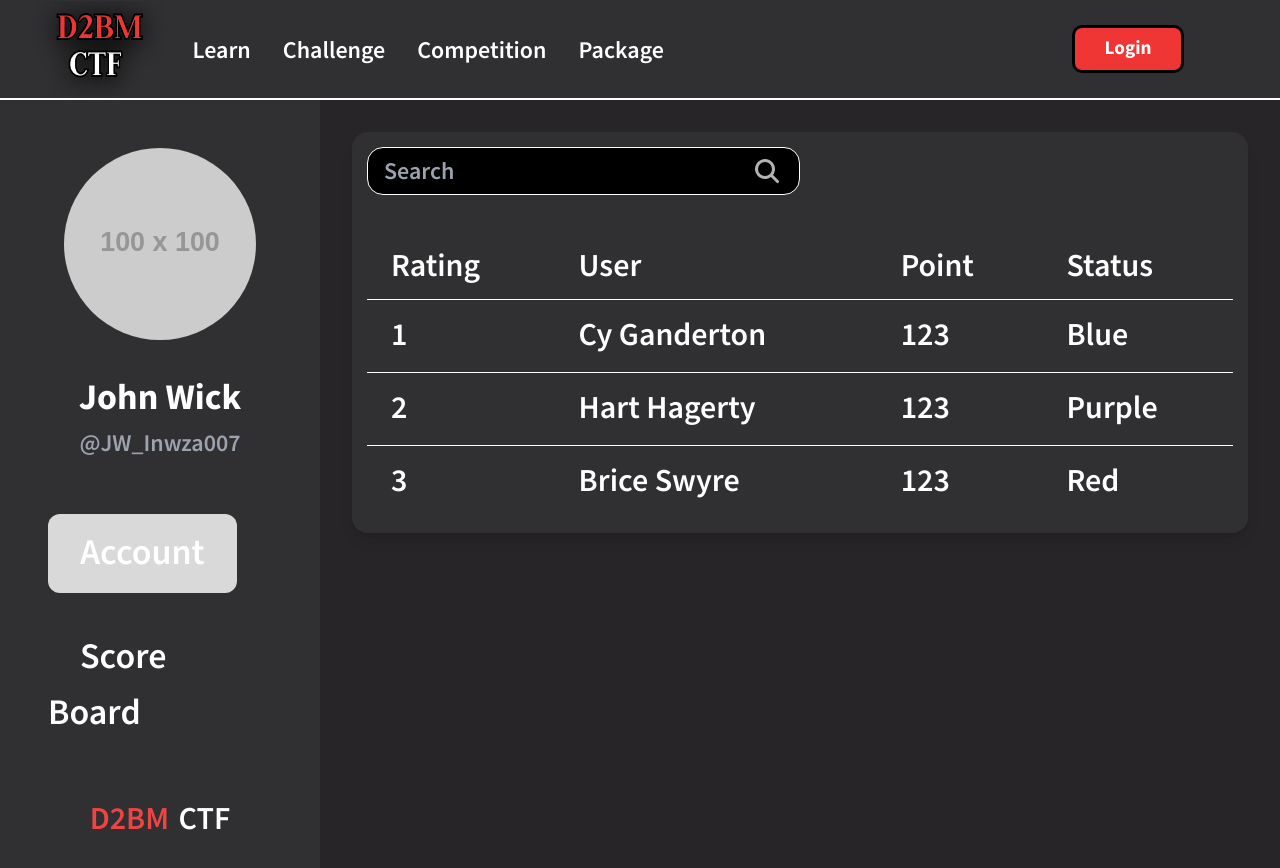
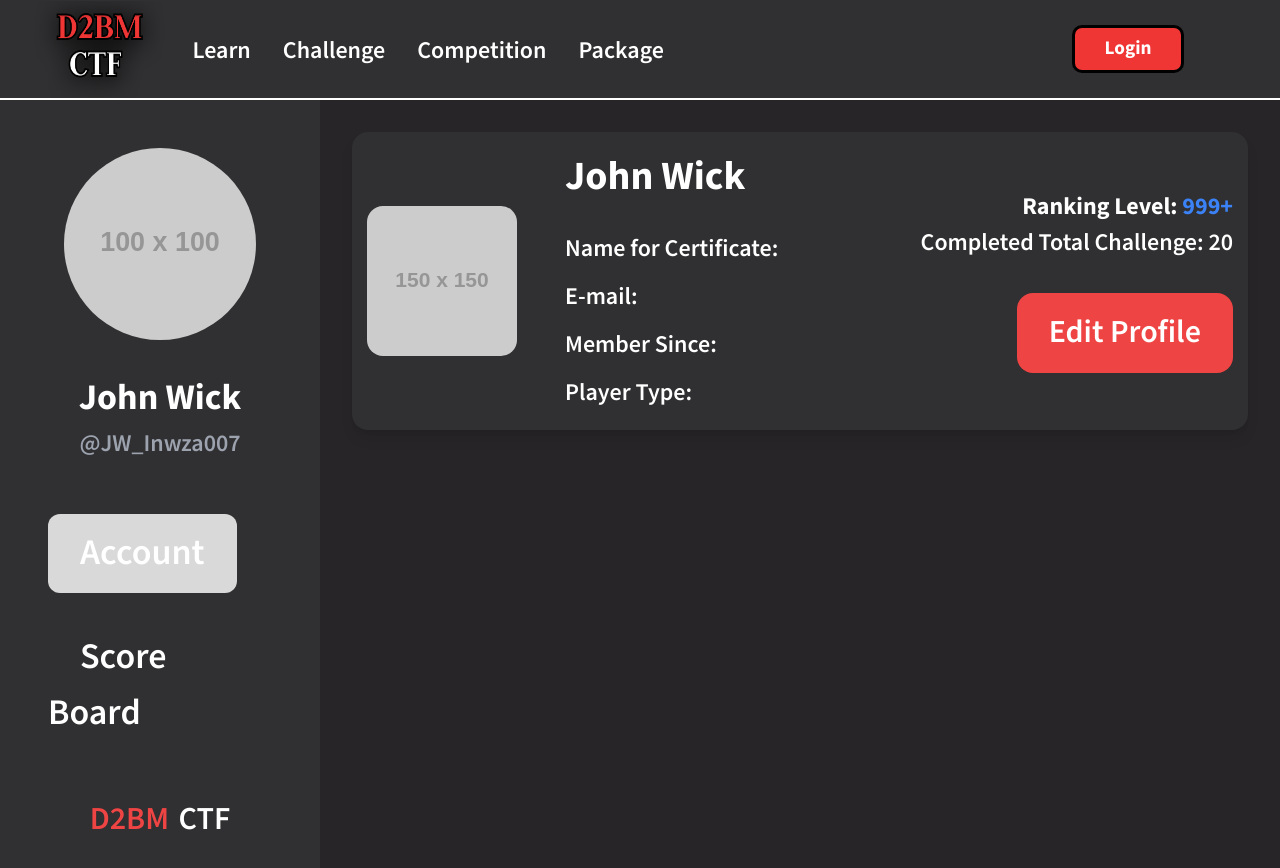
Before and after one commit to B2BM-Project/frontend, a React (Vite) app: page /profile in a window 1280 px wide. Shown: the top 868 px of the page. Built offline with nearby package versions, Linux system fonts and the light colour scheme.

Commit message:
profile page

```diff
--- a/src/main.tsx
+++ b/src/main.tsx
@@ -8,7 +8,7 @@ import Competition from "./pages/Competition.tsx";
 import Package from "./pages/Package.tsx";
 import App from "./App.tsx";
 import TopicDetail from "./pages/TopicDetail.tsx";
-import Profile from "./pages/Profile.jsx"
+import Profile from "./pages/Profile.tsx"
 
 const router = createBrowserRouter([
   {
--- a/src/pages/Profile.jsx
+++ b/src/pages/Profile.tsx
@@ -1,9 +1,9 @@
 import NavBar from '../components/NavBar.tsx'
 import Loginpopup from '../components/Loginpopup.tsx';
-import Nav_profile from '../components/Nav_profile.jsx';
-import Main_profile from '../components/Main_profile.jsx';
-import Edit_profile from '../components/Edit_profile.jsx';
-import Score_board from '../components/Score_board.jsx';
+import Nav_profile from '../components/Nav_profile.tsx';
+import Main_profile from '../components/Main_profile.tsx';
+import Edit_profile from '../components/Edit_profile.tsx';
+import Score_board from '../components/Score_board.js';
 import { useState } from "react";
 
 function Profile () {
@@ -18,9 +18,9 @@ function Profile () {
 
             <div className="flex h-screen bg-gray-200 ">
             <Nav_profile />
-            {/* <Main_profile /> */}
-            {/* <Edit_profile /> */}
-            <Score_board />
+            <Main_profile />
+            {/* <Edit_profile />
+            <Score_board /> */}
             </div>
         </>
     );
```
Also changed, not shown: src/components/Score_board.tsx (renamed from src/components/Score_board.jsx).
